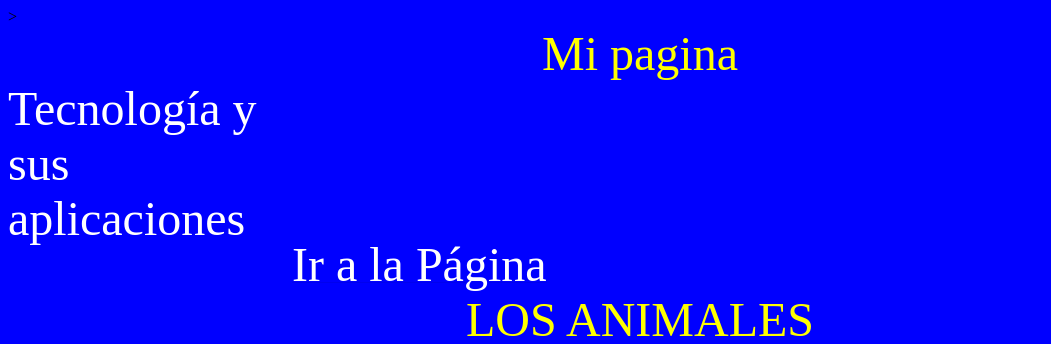
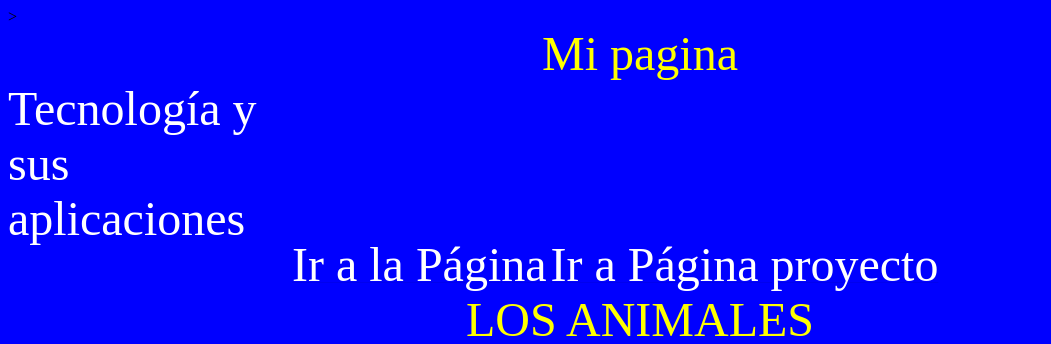
Before and after one commit to jdavidlievano/proyecto1, a plain HTML site: page index.html in a window 1280 px wide. Shown: the top 344 px of the page, without its empty margins (0-1051 px from the left). Drawn offline with Linux system fonts and the light colour scheme.

Commit message:
mi primer commit

```diff
--- a/index.html
+++ b/index.html
@@ -16,6 +16,8 @@ behavior="alternate"><font color="white" size="25">Tecnología y sus aplicacione
 
         <a href="https://www.w3schools.com/html/html_comments.asp">
             <font color="white" size="20">Ir a la Página</font></a>
+
+        <a href="proyecto.html"><font color="white" size="14"> Ir a Página proyecto</font></a>
 
 
 
```
